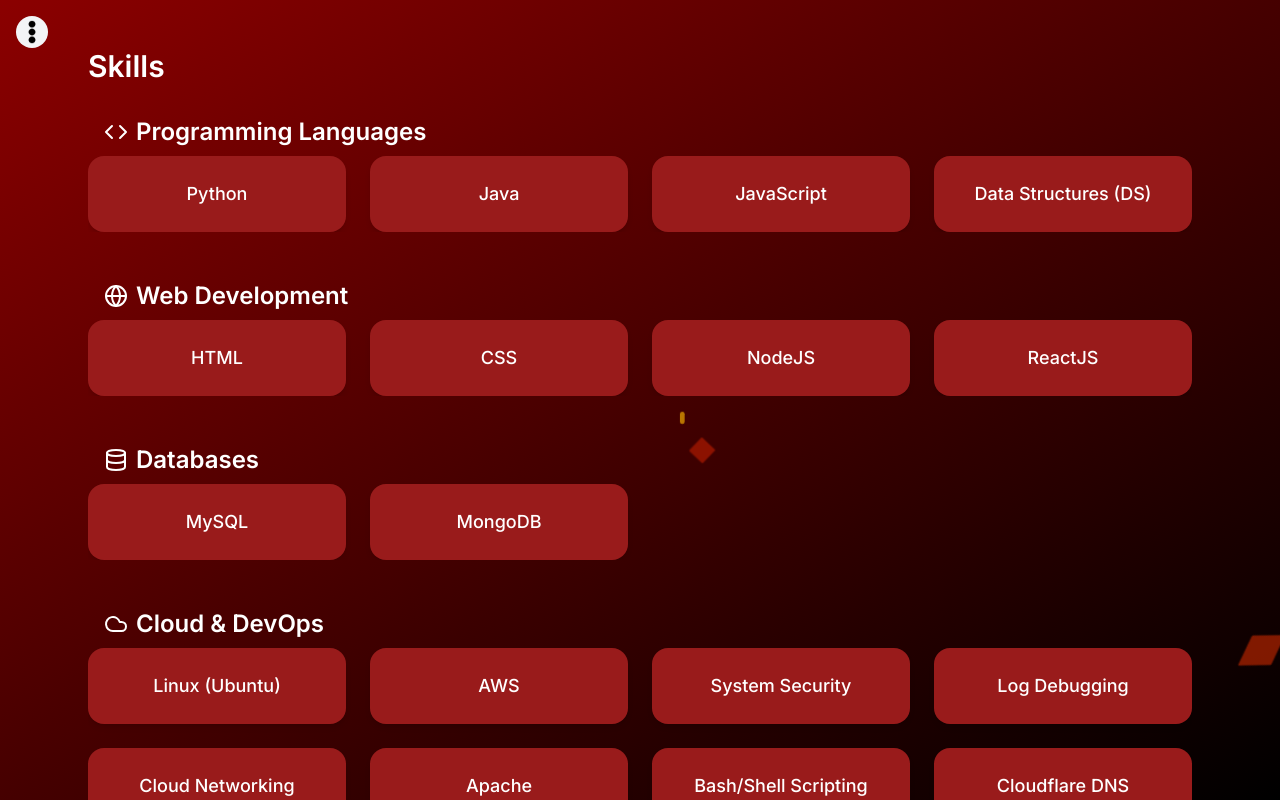
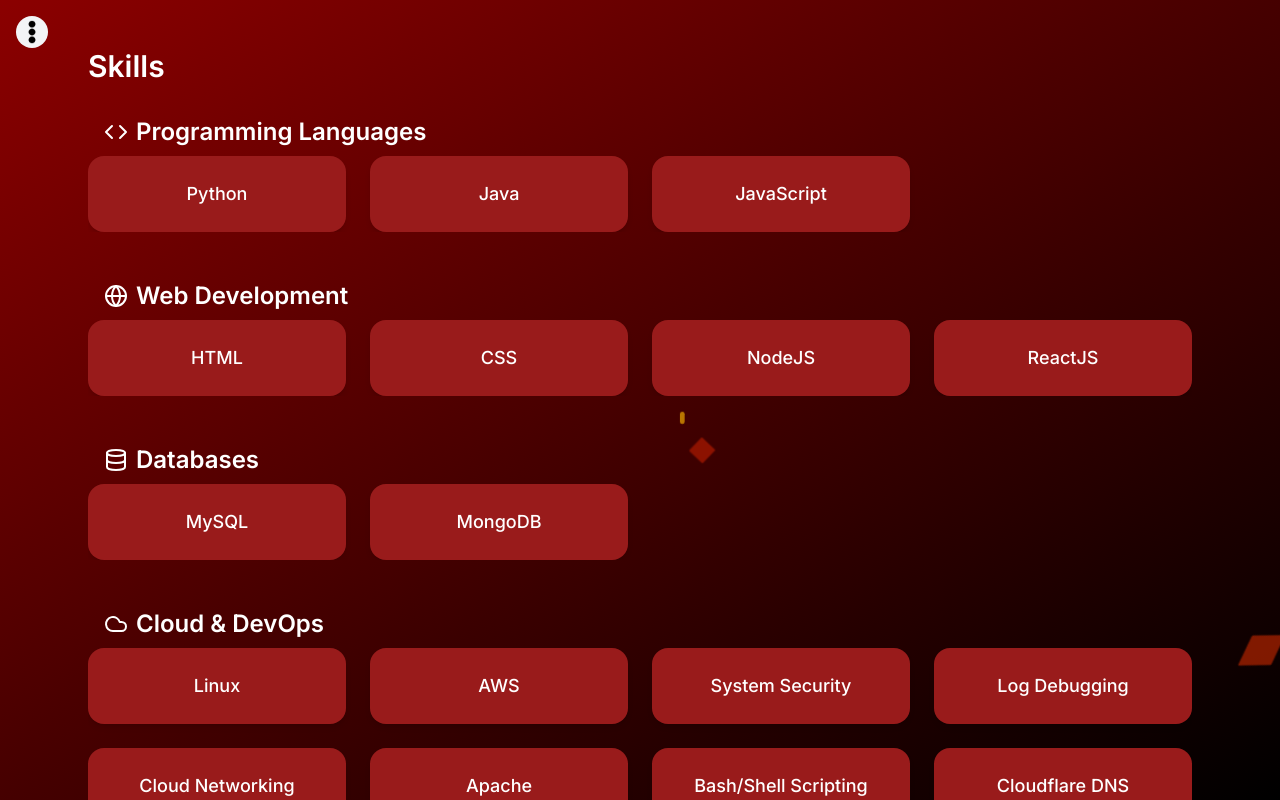
Before and after one commit to AnkithRajGodugu/beserk, a React (Vite) app: page /skills in a window 1280 px wide. Built offline with nearby package versions, Linux system fonts and the light colour scheme.

Commit message:
Update Skills.tsx

```diff
--- a/src/components/Skills.tsx
+++ b/src/components/Skills.tsx
@@ -422,7 +422,7 @@
   {
     category: "Programming Languages",
     icon: <Code className="skill-icon" />,
-    skills: ["Python", "Java", "JavaScript", "Data Structures (DS)"],
+    skills: ["Python", "Java", "JavaScript"],
   },
   {
     category: "Web Development",
@@ -438,7 +438,7 @@
     category: "Cloud & DevOps",
     icon: <Cloud className="skill-icon" />,
     skills: [
-      "Linux (Ubuntu)",
+      "Linux ",
       "AWS",
       "System Security",
       "Log Debugging",
```
